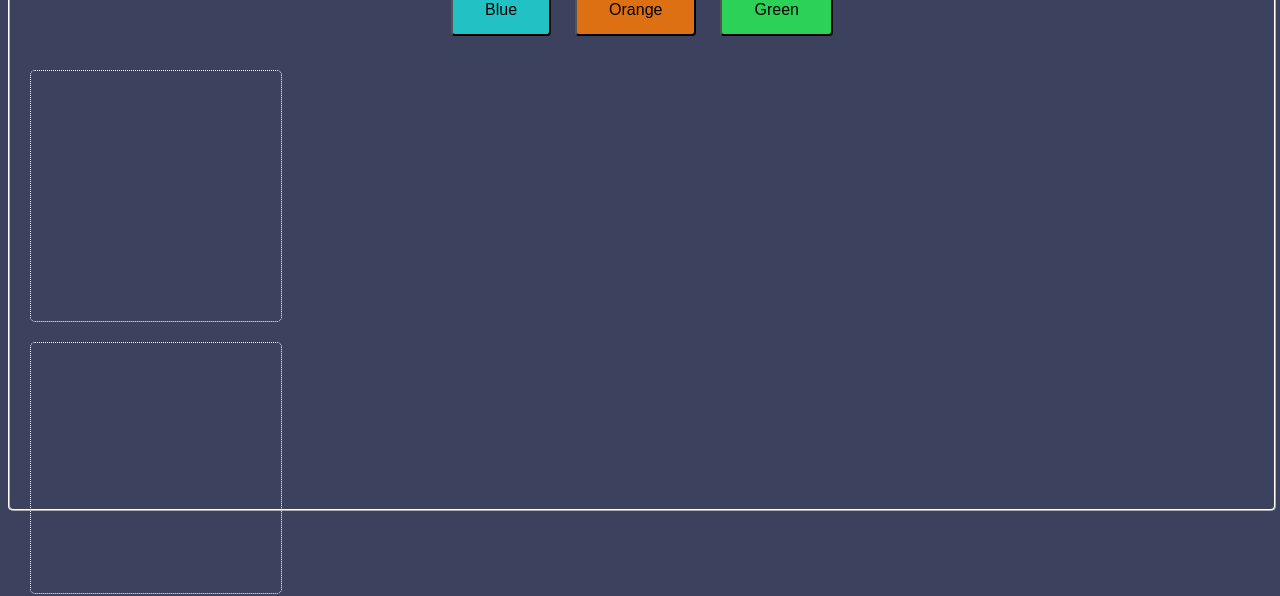
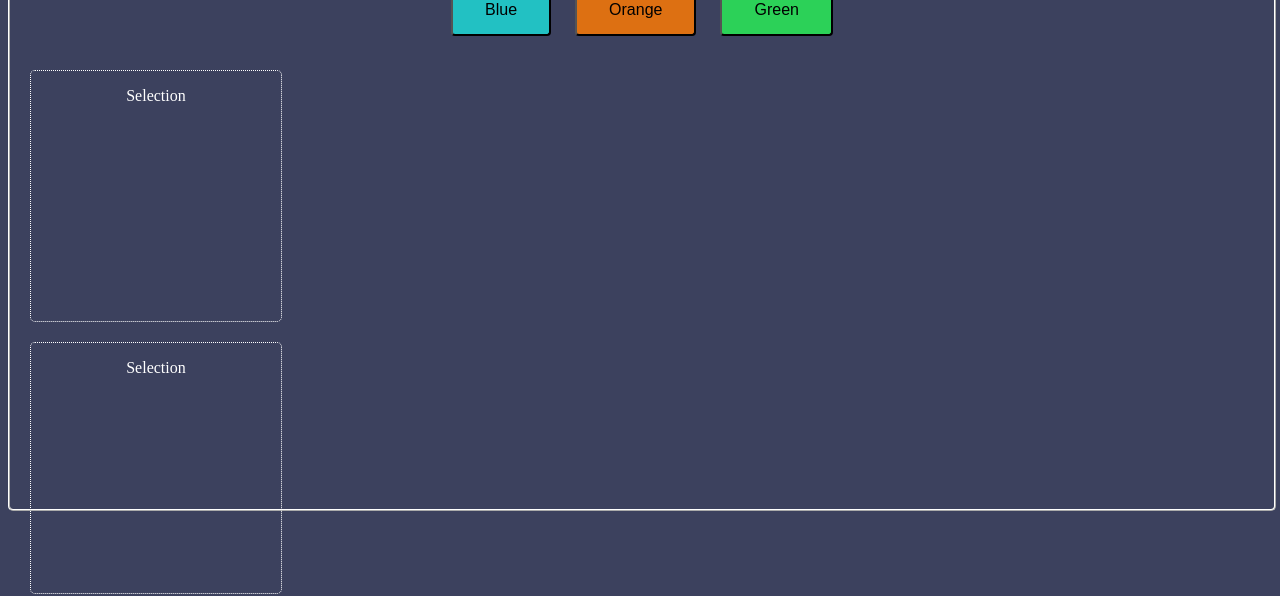
Before and after one commit to acciojob/passing-handler-prop-react-rahulsh3105, a React app: page / in a window 1280 px wide. Shown: the part 227-823 px from the top of the page. Built offline with nearby package versions, Linux system fonts and the light colour scheme.

Commit message:
Update Selection.js

```diff
--- a/src/components/Selection.js
+++ b/src/components/Selection.js
@@ -1,9 +1,22 @@
-import React from 'react'
+import React, { useState } from "react";
 
-export default function Selection(props) {
-  return (
-    <div>
-       <div style={props.applyColor} className="fix-box">{props.key}</div>
-    </div>
-  )
+
+const Selection = (props) => {
+
+    let { id, selectionStyle } = props;
+
+    const [backgroundStyle, setBackgroundStyle] = useState("");
+
+    function handleClick() {
+        setBackgroundStyle(selectionStyle.background);
+    }
+
+    return (
+        <div className="fix-box" id={id} onClick={handleClick} style={{ background: backgroundStyle }}  >
+        <p className="subheading">Selection</p>
+      </div>
+    )
+
 }
+
+export default Selection;
```
